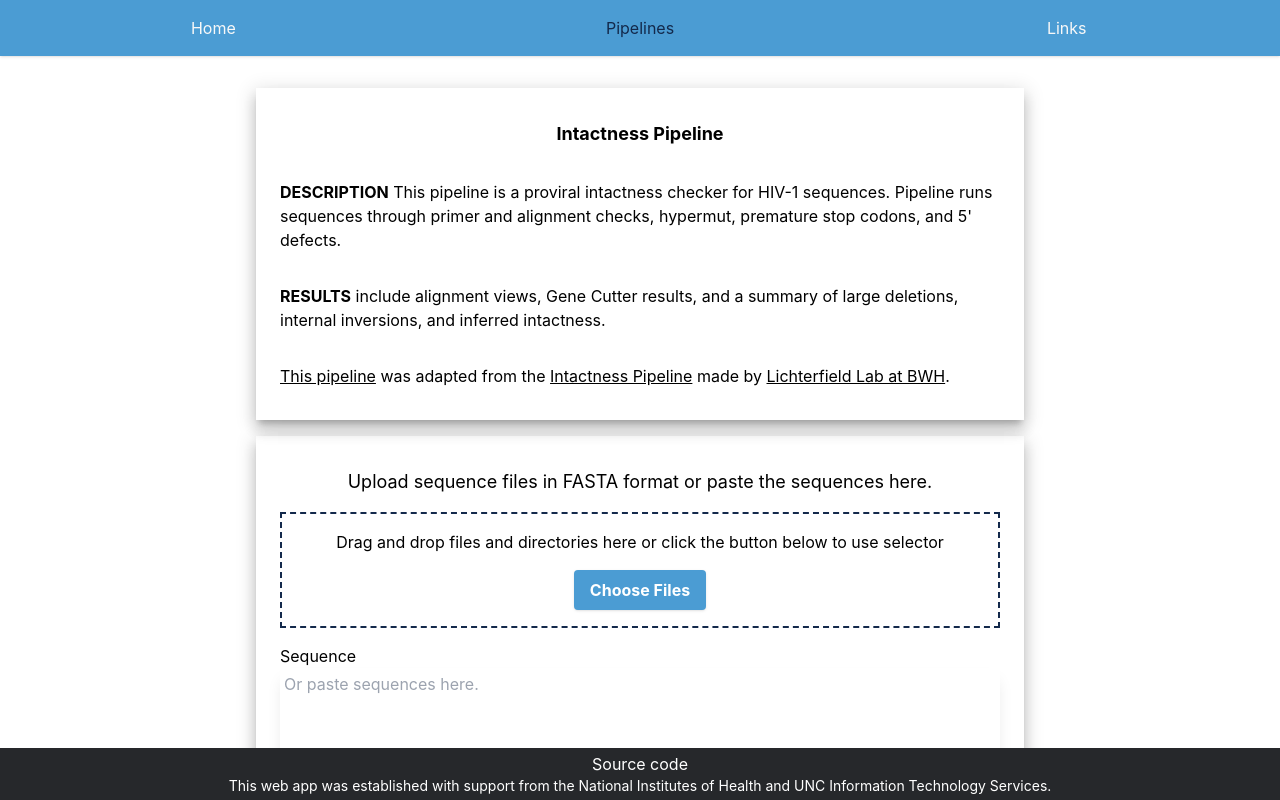
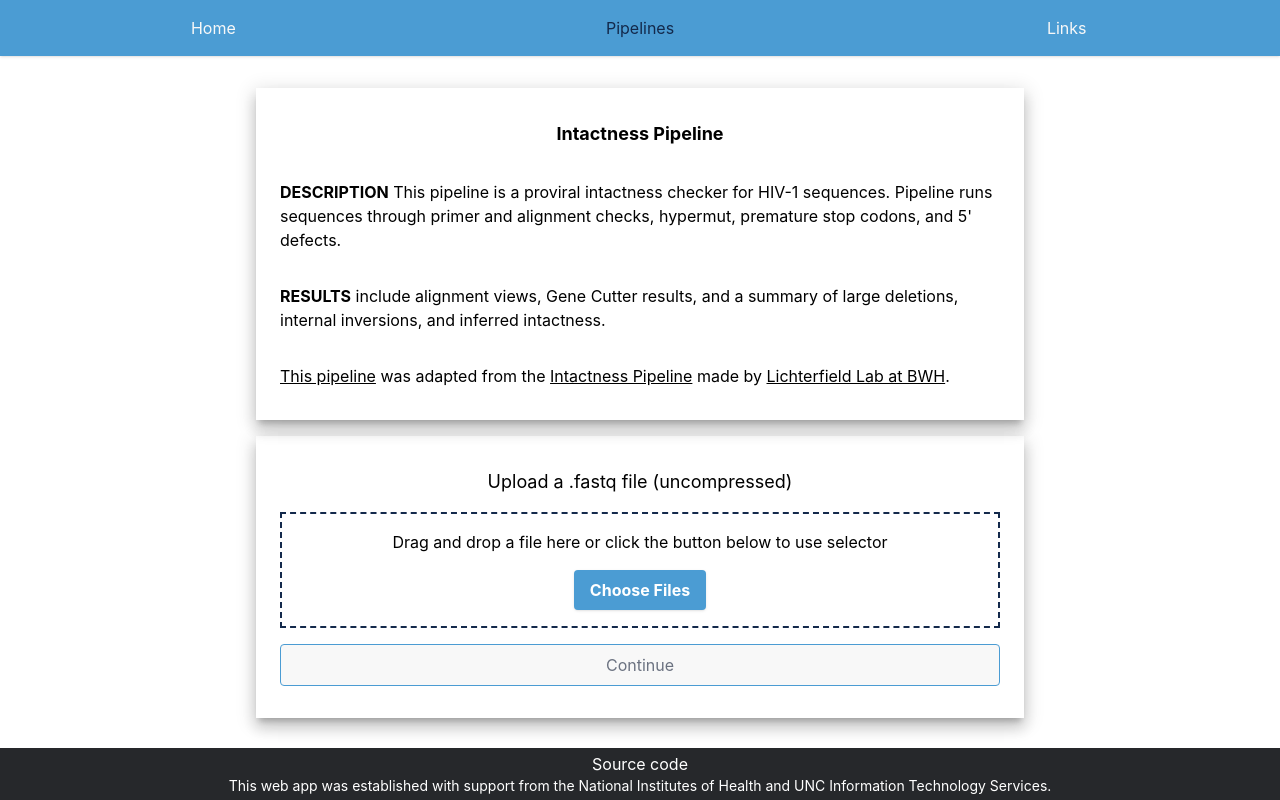
Before and after one commit to clarkmu/primer-id, a Next.js app: page /intactness in a window 1280 px wide. Built offline with nearby package versions, Linux system fonts and the light colour scheme.

Commit message:
use fasta library for Intactness frontend

```diff
--- a/package.json
+++ b/package.json
@@ -17,6 +17,7 @@
     "@google-cloud/storage": "^7.8.0",
     "@heroicons/react": "^2.1.1",
     "axios": "^1.6.7",
+    "bioinformatics-parser": "^1.1.2",
     "html-react-parser": "^5.1.1",
     "mongoose": "^8.2.1",
     "next": "14.1.3",
--- a/src/components/form/InputFile.tsx
+++ b/src/components/form/InputFile.tsx
@@ -4,15 +4,17 @@ import { useDropzone } from "react-dropzone";
 const InputFile = ({
   onChange = () => null,
   disabled = false,
+  multiple = true,
 }: {
   onChange: () => void;
   disabled?: boolean;
+  multiple?: boolean;
 }) => {
   const { getRootProps, getInputProps, open } = useDropzone({
     // Disable click and keydown behavior
     noClick: true,
     noKeyboard: true,
-    multiple: true,
+    multiple,
     onDrop: onChange,
     disabled,
   });
@@ -26,8 +28,8 @@ const InputFile = ({
     >
       <input {...getInputProps()} />
       <p>
-        Drag and drop files and directories here or click the button below to
-        use selector
+        Drag and drop {multiple ? "files and directories" : "a file"} here or
+        click the button below to use selector
       </p>
       <Button disabled={disabled} onClick={open}>
         Choose Files
--- a/src/components/intactness/Confirmation.tsx
+++ b/src/components/intactness/Confirmation.tsx
@@ -5,30 +5,50 @@ import Button from "../form/Button";
 import { useState } from "react";
 import { CheckCircleIcon } from "@heroicons/react/20/solid";
 import { useRouter } from "next/router";
+import { fasta } from "bioinformatics-parser";
+import { BioinformaticsParserType } from "./Page";
 
 export default function Confirmation({
   onClose,
   open,
   email,
   sequences,
+  filename,
   jobID,
   resultsFormat,
+}: {
+  sequences: BioinformaticsParserType;
+  email: string;
+  jobID: string;
+  resultsFormat: string;
+  onClose: () => void;
+  open: boolean;
+  filename: string;
 }) {
   const { reload } = useRouter();
+  const [error, setError] = useState("");
 
-  const { mutateSubmit } = useIntactness();
+  const { mutate, isLoading } = useIntactness();
   const [submitted, setSubmitted] = useState(false);
 
   const onSubmit = async () => {
-    mutateSubmit.mutate({
-      body: { sequences, email, jobID, resultsFormat },
-      callback: () => {
-        setSubmitted(true);
+    setError("");
+    mutate({
+      body: {
+        sequences: fasta.stringify(sequences?.result),
+        email,
+        jobID,
+        resultsFormat,
+      },
+      callback: (data) => {
+        if (data?.error) {
+          setError(data?.error || "An error has occurred. Please try again.");
+        } else {
+          setSubmitted(true);
+        }
       },
     });
   };
-
-  const { error, isLoading } = mutateSubmit;
 
   const onCloseConfirmation = () => {
     if (submitted) {
@@ -56,20 +76,20 @@ export default function Confirmation({
             Job ID: <span className="underline font-bold">{jobID}</span>
           </span>
         )}
+        <span className="">
+          File: <span className="underline font-bold">{filename}</span>
+        </span>
         <span>
           Results Format:{" "}
           <span className="underline font-bold">{resultsFormat}</span>
         </span>
-        <span>{(sequences.match(/>/g) || []).length} Sequences Detected</span>
-        <ol className="list-decimal overflow-x-auto whitespace-nowrap max-h-[50vh]">
-          {sequences
-            .split("\n")
-            .filter((s) => s[0] === ">")
-            .map((seq) => (
-              <li key={seq} className="">
-                {seq.replace(">", "")}
-              </li>
-            ))}
+        <span>{sequences?.result?.length} Sequences Detected</span>
+        <ol className="list-decimal overflow-x-auto whitespace-nowrap max-h-[30vh]">
+          {(sequences?.result || []).map((seq) => (
+            <li key={seq?.description} className="">
+              {seq?.description}
+            </li>
+          ))}
         </ol>
         {!!error && <Alert severity="error" msg={error} />}
         <div className="self-end place-self-end justify-self-end flex justify-end items-end gap-4">
--- a/src/components/intactness/Page.tsx
+++ b/src/components/intactness/Page.tsx
@@ -7,36 +7,24 @@ import Confirmation from "@/components/intactness/Confirmation";
 import RadioGroup from "@/components/form/RadioGroup";
 import Paper from "@/components/form/Paper";
 import useScrollToDivOnVisibilityToggle from "@/hooks/useScrollToDivOnVisibilityToggle";
+import { fasta } from "bioinformatics-parser";
 
-const getFilesContents = async (files: File[]) => {
-  const contents = await Promise.all(
-    files.map((file) => {
-      return new Promise((resolve, reject) => {
-        const reader = new FileReader();
-        reader.onload = (e) => {
-          resolve(e.target?.result?.trim());
-        };
-        reader.onerror = reject;
-        reader.readAsText(file);
-      });
-    })
-  )
-    .then((fileContents) => fileContents.join("\n"))
-    .catch((error) => {
-      alert("Error reading files", error);
-    });
-
-  return contents;
+export type BioinformaticsParserType = {
+  ok?: boolean;
+  result?: { id: string; seq: string; description: string }[];
+  error?: { message: string };
 };
 
 export default function IntactnessPage() {
   const [email, setEmail] = useState("");
-  const [sequences, setSequences] = useState("");
+  const [sequences, setSequences] = useState<BioinformaticsParserType>({});
   const [open, setOpen] = useState(false);
+  const [parseError, setParseError] = useState("");
   const [error, setError] = useState("");
   const [jobID, setJodID] = useState("");
   const [resultsFormat, setResultsFormat] = useState<"tar" | "zip">("tar");
   const [continued, setContinued] = useState(false);
+  const [filename, setFilename] = useState("");
 
   const [scrollToRef] = useScrollToDivOnVisibilityToggle(continued);
 
@@ -58,21 +46,36 @@ export default function IntactnessPage() {
   };
 
   const loadFiles = async (files: FileList) => {
-    const acceptedFiles = Array.from(files)
-      .filter((f) => f.name[0] !== ".")
-      .filter((f) => f.name.indexOf(".fast") !== -1);
+    const file = Array.from(files)[0];
 
-    const text = await getFilesContents(acceptedFiles);
+    setFilename("");
+    setParseError("");
 
-    setSequences((s) => s.trim() + "\n" + (text || "").trim() + "\n");
+    if (!file) {
+      return;
+    }
+
+    if (!file.name.includes(".fasta")) {
+      setParseError("Please use .fasta files.");
+    }
+
+    const text = await file.text();
+    const parsed = fasta.parse(text);
+
+    if (parsed?.error?.message) {
+      setParseError(parsed.error.message);
+    }
+
+    if (parsed.result?.length > 100 || file.size > 16000000) {
+      setParseError(
+        "Maximum exceeded of 100 sequences or 16MB per submission."
+      );
+      return;
+    }
+
+    setFilename(file.name);
+    setSequences(parsed);
   };
-
-  const sequenceWithoutEmptyLines = sequences.replace(/^\s*\n/gm, "");
-
-  const sequencesMissingTags =
-    sequences.length > 0 &&
-    (sequences.match(/>/g) || []).length !==
-      sequenceWithoutEmptyLines.split(/\r\n|\r|\n/).length / 2;
 
   return (
     <div className="flex flex-col gap-4 m-4">
@@ -120,34 +123,20 @@ export default function IntactnessPage() {
       </Paper>
       <Paper className="flex flex-col gap-4">
         <div className="text-center text-lg">
-          Upload sequence files in FASTA format or paste the sequences here.
+          Upload a .fastq file (uncompressed)
         </div>
-        <InputFile onChange={loadFiles} />
-        <Input
-          label="Sequence"
-          value={sequences}
-          onChange={(e) => {
-            let value = e.target.value;
-
-            if (e.nativeEvent.inputType === "insertFromPaste") {
-              value = value.trim() + "\n";
-            }
-
-            setSequences(value);
-          }}
-          textArea={true}
-          rows={10}
-          className="p-1 shadow-lg"
-          placeholder="Or paste sequences here."
-          wrap="off"
-        />
-        {sequencesMissingTags && (
-          <Alert severity="info" msg="Each sequence must have a tag." />
-        )}
-        <Button
-          disabled={sequencesMissingTags}
-          onClick={() => setContinued(true)}
-        >
+        <InputFile onChange={loadFiles} multiple={false} />
+        {!!parseError && filename.length ? (
+          <Alert severity="info" msg={parseError} />
+        ) : !!sequences?.result?.length && filename.length ? (
+          <div className="flex flex-col gap-2 font-bold my-2">
+            <div className="">Files: {filename}</div>
+            <div className="">
+              {sequences?.result?.length || ""} sequences found.
+            </div>
+          </div>
+        ) : null}
+        <Button disabled={!sequences?.ok} onClick={() => setContinued(true)}>
           Continue
         </Button>
       </Paper>
@@ -181,7 +170,7 @@ export default function IntactnessPage() {
             {!!error && <Alert severity="error" msg={error} />}
             <Button
               onClick={onSubmit}
-              disabled={!sequences || !email}
+              disabled={!sequences || !email || !sequences?.ok}
               fullWidth
             >
               Submit
@@ -194,6 +183,7 @@ export default function IntactnessPage() {
         onClose={() => setOpen(false)}
         email={email}
         sequences={sequences}
+        filename={filename}
         resultsFormat={resultsFormat}
         jobID={jobID}
       />
--- a/src/hooks/useIntactness.tsx
+++ b/src/hooks/useIntactness.tsx
@@ -27,5 +27,5 @@ export default function useIntactness() {
     }
   );
 
-  return { mutateSubmit };
+  return mutateSubmit;
 }
--- a/src/pages/api/intactness/index.ts
+++ b/src/pages/api/intactness/index.ts
@@ -21,9 +21,9 @@ async function post(req, res) {
   const { sequences, email, resultsFormat, jobID } = JSON.parse(req.body);
 
   if (!sequences)
-    return res.status(400).json({ error: "Sequence is required." });
+    return res.status(500).json({ error: "Sequence is required." });
 
-  if (!email) return res.status(400).json({ error: "Email is required." });
+  if (!email) return res.status(500).json({ error: "Email is required." });
 
   let newIntact = new Intact({
     sequences: sequences.trim(),
```
Also changed, not shown: 1 other file (tests, documents, lock files or other folders).
